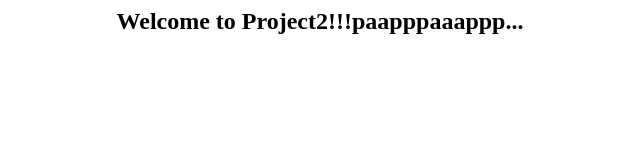
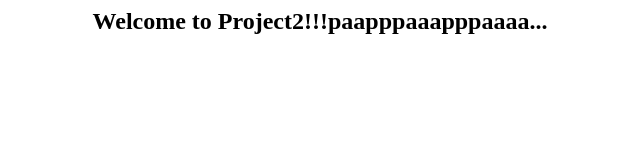
Before and after one commit to priyanka24-hash/project-2, a plain HTML site: page index.html in a window 1280 px wide. Shown: the whole page, without its empty margins (320-960 px from the left). Drawn offline with Linux system fonts and the light colour scheme.

Commit message:
Update index.html

```diff
--- a/index.html
+++ b/index.html
@@ -3,6 +3,6 @@
 <title> Priyanka </title>
 </head>
 <body style = "background-image:url('images/github3.jpg'); background-size: 100%">
-<h2 ALIGN=CENTER>Welcome to Project2!!!paapppaaappp...</h2>
+<h2 ALIGN=CENTER>Welcome to Project2!!!paapppaaapppaaaa...</h2>
 </body>
 </html>
```
